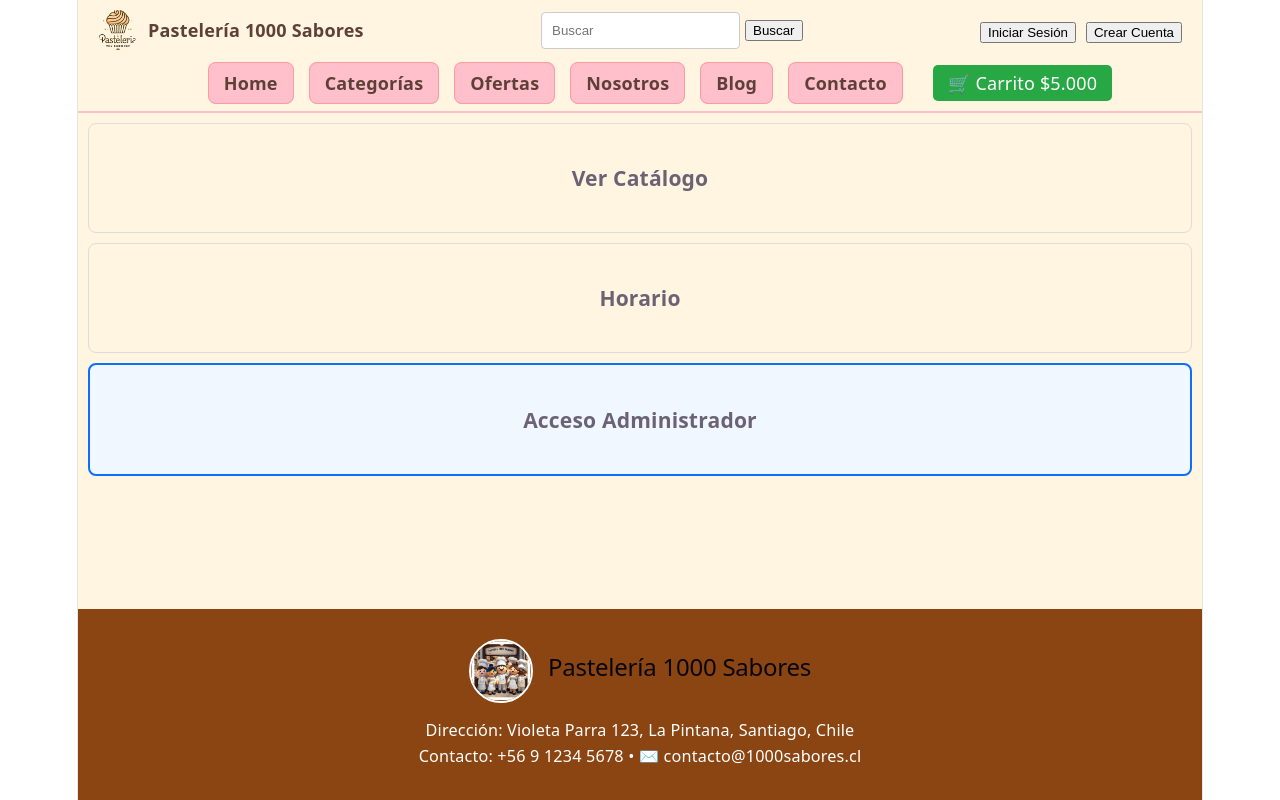
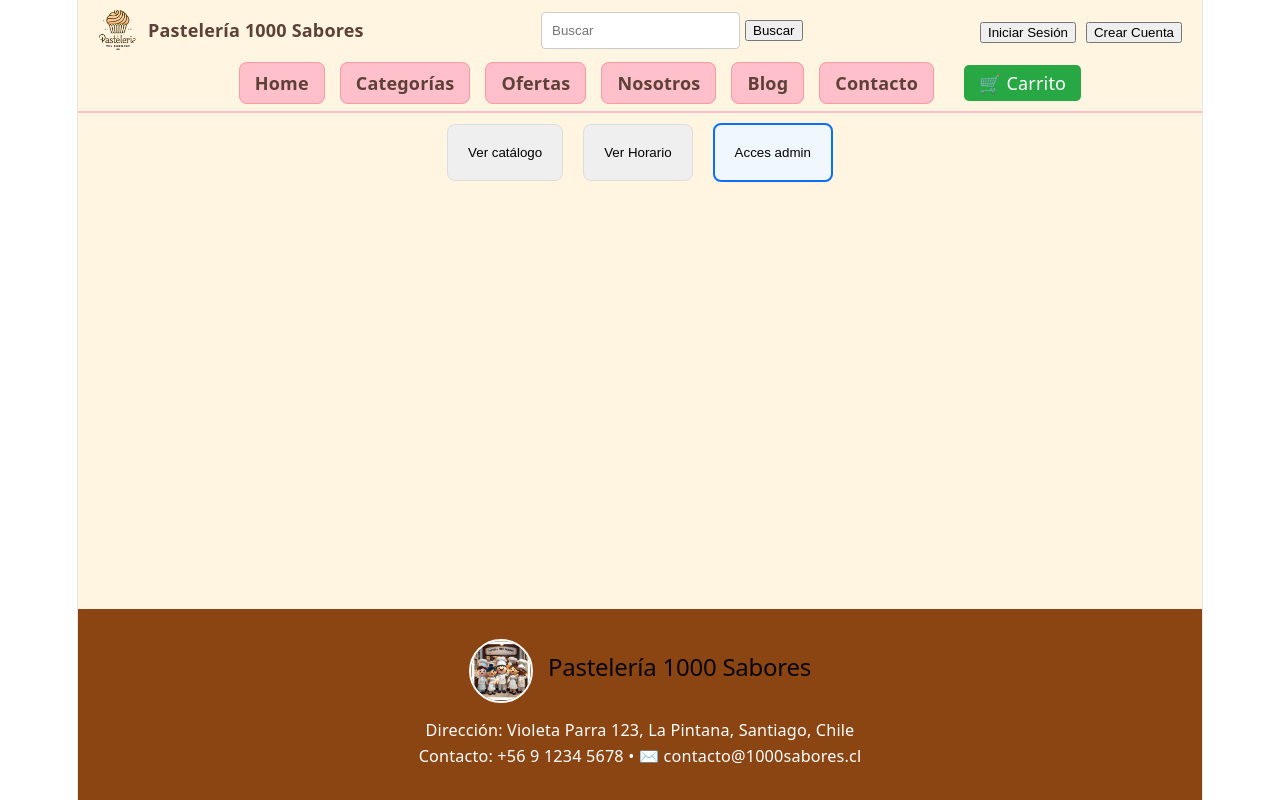
Before and after one commit to Shinemoney/1000-sabores-eva3, a React (Vite) app: page / in a window 1280 px wide. Built offline with nearby package versions, Linux system fonts and the light colour scheme.

Commit message:
agregar cambios

```diff
--- a/src/components/Navbar.jsx
+++ b/src/components/Navbar.jsx
@@ -46,7 +46,7 @@ const Navbar = () => {
           <li><Link to="/blog" className="menu-card">Blog</Link></li>
           <li><Link to="/contacto" className="menu-card">Contacto</Link></li>
         </ul>
-        <Link to="/cart" className="btn-cart">🛒 Carrito $5.000</Link>
+        <Link to="/cart" className="btn-cart">🛒 Carrito </Link>
       </div>
 
     </nav>
--- a/src/pages/Home.jsx
+++ b/src/pages/Home.jsx
@@ -8,20 +8,24 @@ const Home = () => {
 
   return (
     <div className="home-container">
-      {/* Sección de acciones */}
-      <div className="home-grid-acciones">
-        <div className="home-card-accion" onClick={() => navigate('/catalogo')}>
-          <h3>Ver Catálogo</h3>
-        </div>
+      <div className="home-layout">
+        {/* Lateral izquierdo: acciones */}
+        <aside className="home-sidebar-acciones">
+          <button className="home-card-accion" onClick={() => navigate('/catalogo')}>
+            Ver catálogo
+          </button>
 
-        <div className="home-card-accion" onClick={() => setMostrarHorario(true)}>
-          <h3>Horario</h3>
-        </div>
+          <button className="home-card-accion" onClick={() => setMostrarHorario(true)}>
+            Ver Horario
+          </button>
 
-        {/* Tarjeta de Acceso Admin */}
-        <div className="home-card-accion card-admin" onClick={() => navigate('/admin-login')}>
-          <h3>Acceso Administrador</h3>
-        </div>
+          <button className="home-card-accion card-admin" onClick={() => navigate('/admin-login')}>
+            Acces admin
+          </button>
+        </aside>
+
+        {/* Área principal vacía para mantener estructura */}
+        <section className="home-main-placeholder" />
       </div>
 
       {/* Modal de Horario */}
```
Also changed, not shown: 1 other file (tests, documents, lock files or other folders).
